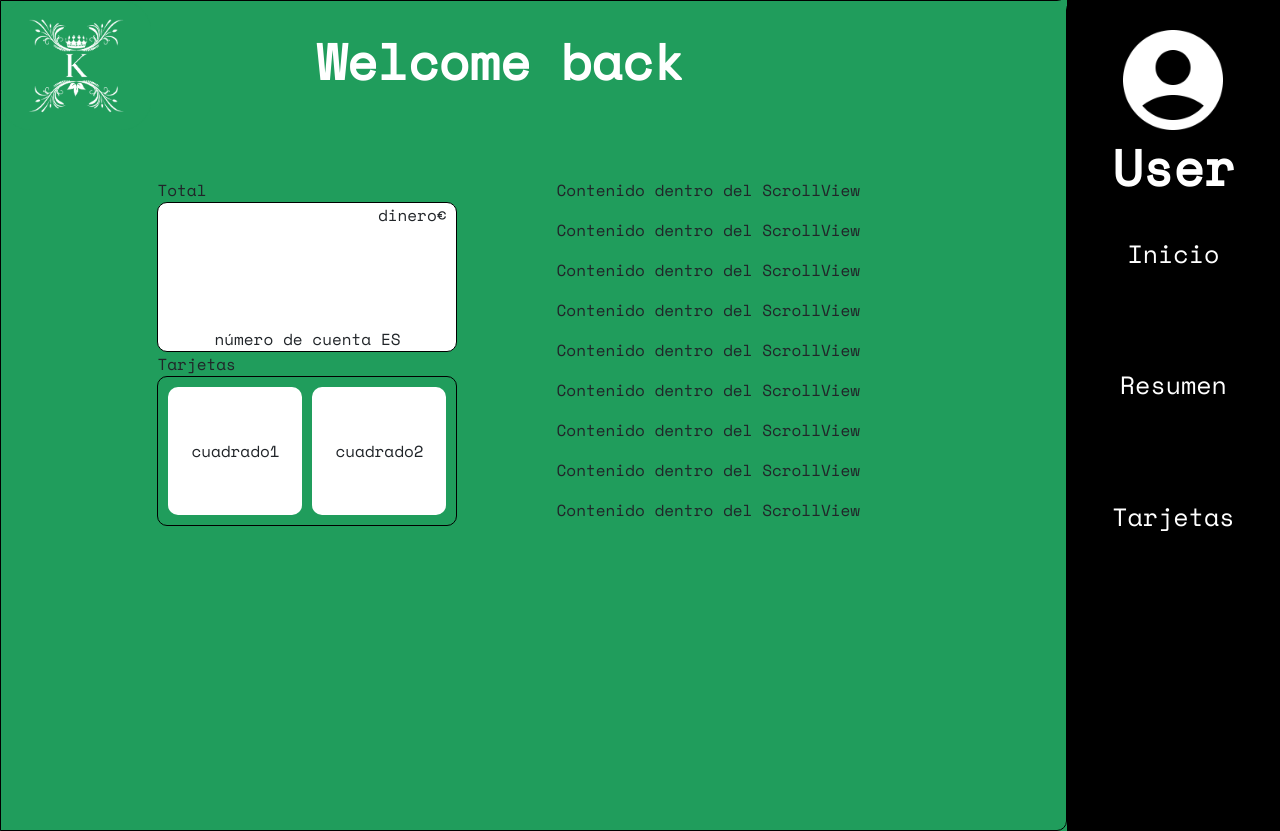
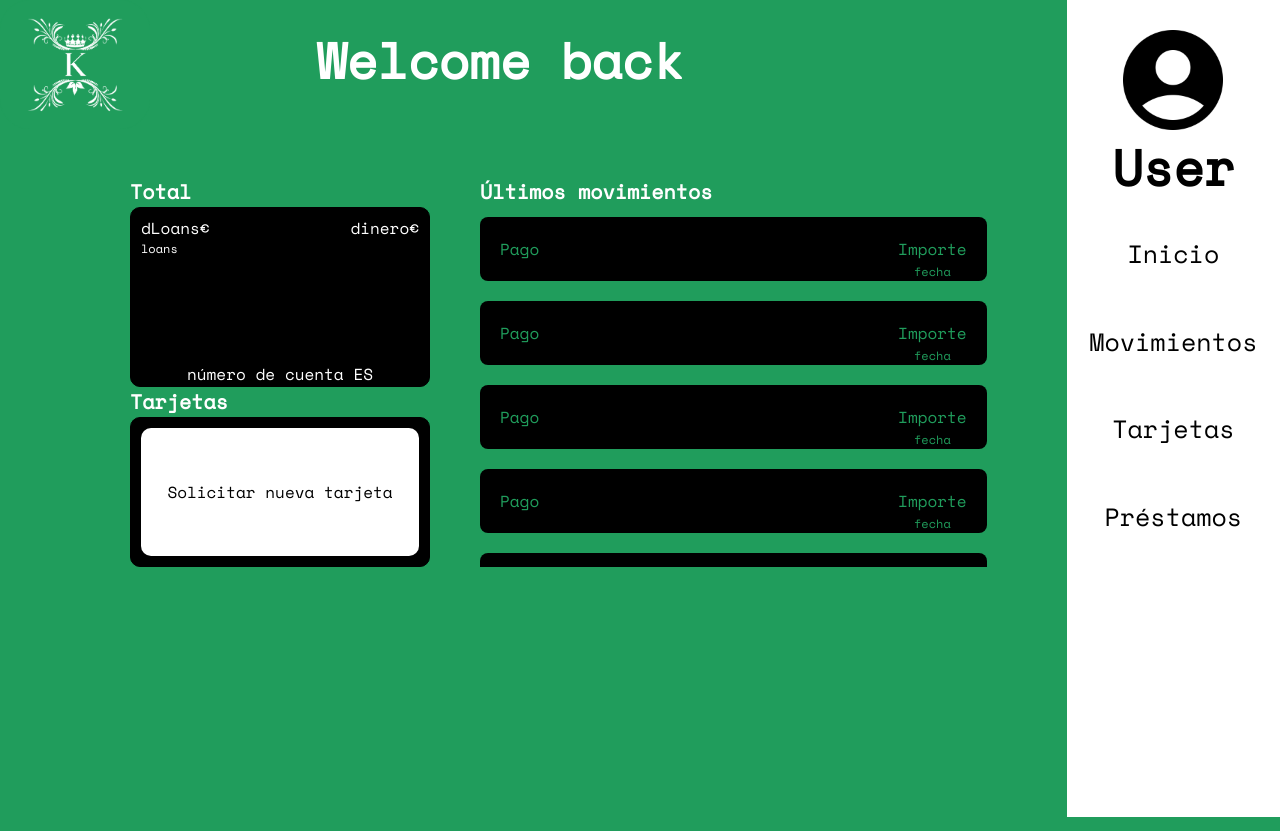
Before and after one commit to kuvii/Proyecto-FCT, a React (Create React App) app in the folder frontend/: page / in a window 1280 px wide. Built offline with nearby package versions, Linux system fonts and the light colour scheme.

Commit message:
[style] display styles changed

```diff
--- a/frontend/src/components/homeUser/HomeUser.jsx
+++ b/frontend/src/components/homeUser/HomeUser.jsx
@@ -1,5 +1,5 @@
 import imagenLogo1 from '../../assets/KingsBank_BlancoVerde1.png'
-import imagenUsuario2 from '../../assets/usuario2.png'
+import imagenUsuario1 from '../../assets/usuario1.png'
 
 const HomeUser = () => {
 
@@ -16,54 +16,88 @@ const HomeUser = () => {
                 </nav>
                 <div className='containerCardAndLastMovements'>
                     <div className='containerDataCard'>
-                        <span>Total</span>
+                        <span className='textTitleHomeUser'>Total</span>
                         <div className='card'>
                             <div className='subContainerMoney'>
-                                <span>dinero€</span>
+                                <span className='textBox'>dLoans€</span>
+                                <span className='textBox'>dinero€</span>
                             </div>
+                            <span className='textBoxLoan'>loans</span>
                             <div className='subContainerES'>
-                                <span>número de cuenta ES</span>
+                                <span className='textBox'>número de cuenta ES</span>
                             </div>
                         </div>
-                        <span>Tarjetas</span>
+                        <span className='textTitleHomeUser'>Tarjetas</span>
                         <div className='card2'>
-                            <div className='subcontainerCards'>
-                                cuadrado1
+                            <a href='/SolicitudTarjeta' className='subContainerRequestCard'><span>Solicitar nueva tarjeta</span></a>
+                        </div>
+                    </div>
+                    <div className='containerMovements'>
+                        <div className='titleMovements'>
+                            <span className='textTitleHomeUser'>Últimos movimientos</span>
+                        </div>
+                        <div className='lastMovements'>
+                            <div className='movements'>
+                                Pago
+                                <div className='inMovements'>
+                                    Importe
+                                    <span className='date'>fecha</span>
+                                </div>
                             </div>
-                            <div className='subContainerRequestCard'>
-                                cuadrado2
+                            <div className='movements'>
+                                Pago
+                                <div className='inMovements'>
+                                    Importe
+                                    <span className='date'>fecha</span>
+                                </div>
+                            </div>
+                            <div className='movements'>
+                                Pago
+                                <div className='inMovements'>
+                                    Importe
+                                    <span className='date'>fecha</span>
+                                </div>
+                            </div>
+                            <div className='movements'>
+                                Pago
+                                <div className='inMovements'>
+                                    Importe
+                                    <span className='date'>fecha</span>
+                                </div>
+                            </div>
+                            <div className='movements'>
+                                Pago
+                                <div className='inMovements'>
+                                    Importe
+                                    <span className='date'>fecha</span>
+                                </div>
+                            </div>
+                            <div className='movements'>
+                                Pago
+                                <div className='inMovements'>
+                                    Importe
+                                    <span className='date'>fecha</span>
+                                </div>
+                            </div>
+                            <div className='movements'>
+                                Pago
+                                <div className='inMovements'>
+                                    Importe
+                                    <span className='date'>fecha</span>
+                                </div>
                             </div>
                         </div>
-                    </div>
-                    <div className='lastMovements'>
-                        <p>Contenido dentro del ScrollView</p>
-                        <p>Contenido dentro del ScrollView</p>
-                        <p>Contenido dentro del ScrollView</p>
-                        <p>Contenido dentro del ScrollView</p>
-                        <p>Contenido dentro del ScrollView</p>
-                        <p>Contenido dentro del ScrollView</p>
-                        <p>Contenido dentro del ScrollView</p>
-                        <p>Contenido dentro del ScrollView</p>
-                        <p>Contenido dentro del ScrollView</p>
-                        <p>Contenido dentro del ScrollView</p>
-                        <p>Contenido dentro del ScrollView</p>
-                        <p>Contenido dentro del ScrollView</p>
-                        <p>Contenido dentro del ScrollView</p>
-                        <p>Contenido dentro del ScrollView</p>
-                        <p>Contenido dentro del ScrollView</p>
-                        <p>Contenido dentro del ScrollView</p>
-                        <p>Contenido dentro del ScrollView</p>
-                        <p>Contenido dentro del ScrollView</p>
                     </div>
                 </div>
             </div>
             <div className='containerPage2'>
-                <img src={imagenUsuario2} alt="usuario2" className='imgUsuario2' />
-                <span className='title'>User</span>
+                <img src={imagenUsuario1} alt="usuario2" className='imgUsuario2' />
+                <span className='titleUser'>User</span>
                 <div className='containerUserLinks'>
                     <a href='/Inicio' className='userLinks'>Inicio</a>
-                    <a href='/' className='userLinks'>Resumen</a>
+                    <a href='/' className='userLinks'>Movimientos</a>
                     <a href='/' className='userLinks'>Tarjetas</a>
+                    <a href='/' className='userLinks'>Préstamos</a>
                 </div>
             </div>
         </div>
--- a/frontend/src/index.css
+++ b/frontend/src/index.css
@@ -26,6 +26,35 @@ code {
   font-size: 50px;
   font-weight: bold;
   color: #fff;
+}
+
+.titleUser {
+  font-size: 50px;
+  font-weight: bold;
+  color: #000;
+}
+
+.titleMovements {
+  margin-bottom: 10px;
+  color: #fff;
+  text-align: left;
+}
+
+.textTitleHomeUser {
+  font-size: 20px;
+  color: #fff;
+  font-weight: bold;
+}
+
+.textBox {
+  color: #fff;
+  margin-top: 8px;
+}
+
+.textBoxLoan {
+  color: #fff;
+  font-size: 12px;
+  margin-left: 10px;
 }
 
 .header {
@@ -174,14 +203,13 @@ input:focus, input::placeholder, input:valid {
 
 .containerCardAndLastMovements {
   display: flex;
-  width: 80%;
-  height: 81.5vh;
+  width: 85%;
+  height: 80vh;
   background-color: #209d5c;
   margin-top: 40px;
 }
 
 .containerDataCard {
-  width: 350px;
   text-align: left;
   padding-left: 50px;
   padding-right: 30px;
@@ -190,8 +218,9 @@ input:focus, input::placeholder, input:valid {
 .card {
   border: 1px solid black;
   width: 300px;
-  height: 150px;
+  height: 180px;
   border-radius: 10px;
+  background-color: black;
 }
 
 .card2 {
@@ -202,11 +231,14 @@ input:focus, input::placeholder, input:valid {
   border-radius: 10px;
   text-align: center;
   padding: 10px;
+  background-color: black;
 }
 
 .subContainerMoney {
-  text-align: end;
+  display: flex;
+  justify-content: space-between;
   margin-right: 10px;
+  margin-left: 10px;
 }
 
 .subContainerES {
@@ -231,8 +263,22 @@ input:focus, input::placeholder, input:valid {
   flex-direction: column;
   justify-content: center;
   background-color: #fff;
-  width: 50%;
+  width: 100%;
   border-radius: 10px;
+  text-decoration: none;
+  color: #000;
+}
+
+.subContainerRequestCard:hover {
+  color: blue;
+  text-decoration: underline;
+}
+
+.containerMovements {
+  width: 100%;
+  margin-left: 20px;
+  display: flex;
+  flex-direction: column;
 }
 
 .lastMovements {
@@ -247,7 +293,6 @@ input:focus, input::placeholder, input:valid {
 
 .containerPage {
   width: 100%;
-  border: 1px solid #000;
   border-top-right-radius: 10px;
   border-bottom-right-radius: 10px;
   display: flex;
@@ -259,7 +304,7 @@ input:focus, input::placeholder, input:valid {
   display: flex;
   flex-direction: column;
   align-items: center;
-  background-color: black;
+  background-color: #fff;
   width: 20%;
   color: #fff;
 }
@@ -276,7 +321,7 @@ input:focus, input::placeholder, input:valid {
 
 .userLinks {
   font-size: 25px;
-  color: #fff;
+  color: #000;
   text-decoration: none;
 }
 
@@ -297,6 +342,35 @@ input:focus, input::placeholder, input:valid {
   margin-top: 30px;
 }
 
+.imageSimbolPlus {
+  width: 15px;
+  height: 15px;
+}
+
+.movements {
+  display: flex;
+  justify-content: space-between;
+  margin-bottom: 20px;
+  color: #209d5c;
+  background-color: #000;
+  padding: 20px;
+  position: relative;
+  border-radius: 8px;
+}
+
+.inMovements {
+  display: flex;
+  flex-direction: column;
+  align-items: center;
+}
+
+.date {
+  font-size: 12px;
+  margin-bottom: auto;
+  position: absolute;
+  bottom: 0;
+}
+
 @media only screen and (max-width: 768px) {
   .containerCardAndLastMovements {
     display: flex;
```
Also changed, not shown: frontend/src/assets/usuario1.png (added).
